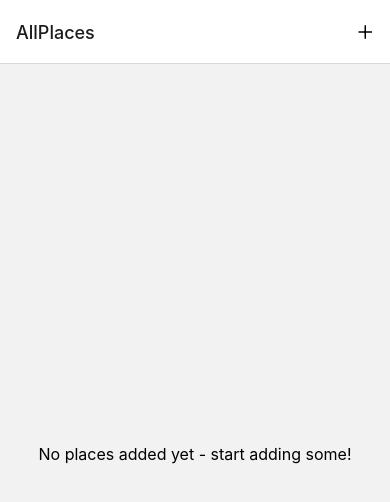
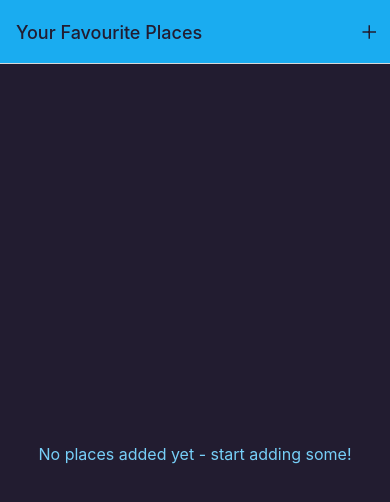
Before and after one commit to alanwsh/native-device-features, a React Native app: screen /AllPlaces in a window 390 px wide. Shown: the top 502 px of the page. Built offline with nearby package versions, Linux system fonts and the light colour scheme.

Commit message:
change screen title and colors

```diff
--- a/App.js
+++ b/App.js
@@ -5,6 +5,8 @@
 import IconButton from './components/UI/IconButton';
 import AllPlaces from './screens/AllPlaces';
 import AddPlace from './screens/AddPlace';
+import { Colors } from './constants/colors';
+
 const Stack = createNativeStackNavigator();
 
 export default function App() {
@@ -12,15 +14,20 @@
     <>
       <StatusBar color="dark" />
       <NavigationContainer>
-        <Stack.Navigator>
+        <Stack.Navigator screenOptions={{
+          headerStyle:{ backgroundColor: Colors.primary500 },
+          headerTintColor: Colors.gray700,
+          contentStyle: {backgroundColor: Colors.gray700}
+        }}>
           <Stack.Screen
             name="AllPlaces"
             component={AllPlaces}
             options={ ({navigation}) => ({
-              headerRight: ({tintColor}) => <IconButton onPress={()=>{navigation.navigate('AddPlace')}} size={24} icon="add" color={tintColor}/>
+              headerRight: ({tintColor}) => <IconButton onPress={()=>{navigation.navigate('AddPlace')}} size={24} icon="add" color={tintColor}/>,
+              title:"Your Favourite Places"
             })}
           />
-          <Stack.Screen name="AddPlace" component={AddPlace} />
+          <Stack.Screen name="AddPlace" component={AddPlace} options={{title:'Add A New Place'}}/>
         </Stack.Navigator>
       </NavigationContainer>
     </>
--- a/components/Places/PlacesList.js
+++ b/components/Places/PlacesList.js
@@ -1,4 +1,5 @@
 import { View, Text, FlatList, StyleSheet } from "react-native";
+import { Colors } from "../../constants/colors";
 import PlaceItem from "./PlaceItem";
 
 function PlacesList({places}){
@@ -16,6 +17,7 @@
         alignItems:'center'
     },
     fallbackText:{
-        fontSize:16
+        fontSize:16,
+        color: Colors.primary200
     }
 });
--- a/components/UI/IconButton.js
+++ b/components/UI/IconButton.js
@@ -14,7 +14,6 @@
 const styles = StyleSheet.create({
     button:{
         padding:8,
-        margin:4,
         justifyContent:'center',
         alignItems:'center'
     },
--- /dev/null
+++ b/constants/colors.js
@@ -0,0 +1,11 @@
+export const Colors = {
+    primary50: '#cfeffd',
+    primary100: '#a0defb',
+    primary200: '#77cff8',
+    primary400: '#44bdf5',
+    primary500: '#1aacf0',
+    primary700: '#0570c9',
+    primary800: '#003b88',
+    accent500: '#e6b30b',
+    gray700: '#221c30',
+  };
```
